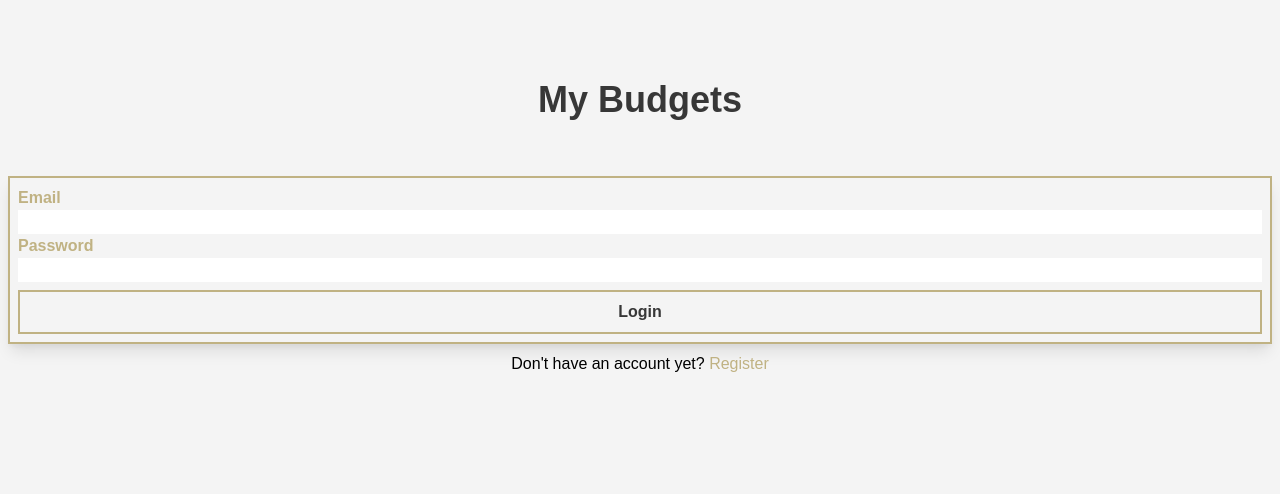
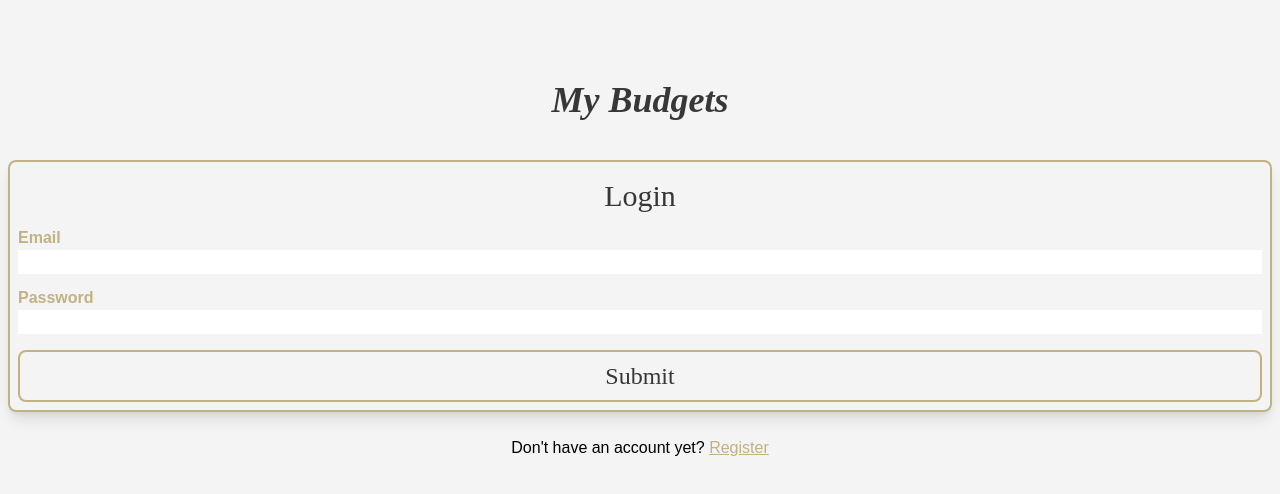
Before and after one commit to Dany-Rolon/ChallengeJS, a React (Create React App) app in the folder client/: page / in a window 1280 px wide. Shown: the top 494 px of the page. Built offline with nearby package versions, Linux system fonts and the light colour scheme.

Commit message:
style: General changes

```diff
--- a/client/src/views/NonAuthenticateUser.view.jsx
+++ b/client/src/views/NonAuthenticateUser.view.jsx
@@ -21,38 +21,38 @@ export default function NonAuthenticateUserView(){
 
     return(
         <div className="grid grid-cols-1">
-            <h1 className="text-primary text-center text-4xl mt-20 font-semibold">My Budgets</h1>
-            <form onSubmit={onSubmit} className="grid grid-cols-1 border-2 border-secondary shadow-lg p-2 mt-14 m-2" >
+            <h1 className="text-primary text-center text-4xl mt-20 font-semibold title md:italic">My Budgets</h1>
+            <form onSubmit={onSubmit} className="grid grid-cols-1 border-2 border-secondary shadow-lg p-2 mt-10 m-2 rounded-lg pt-4" >
                 {
-                    isLogin ? (null) : (<h2 className="text-2xl text-primary text-center">Create Account</h2>)
+                    isLogin ? (<h2 className="text-3xl text-primary text-center title">Login</h2>) : (<h2 className="text-3xl text-primary text-center title">Create Account</h2>)
                 }
 
-                <h3 className="text-secondary font-bold">Email</h3>
+                <h3 className="text-secondary font-bold pt-3">Email</h3>
                 <input type="text" className="w-full pl-1"/>
 
-                <h3 className="text-secondary font-bold">Password</h3>
+                <h3 className="text-secondary font-bold pt-3">Password</h3>
                 <input type="password" className="w-full pl-1"/>
 
                 {
                     isLogin ? null : (
                         <div>
-                            <h3 className="text-secondary font-bold">Repeat Password</h3>
+                            <h3 className="text-secondary font-bold pt-3">Repeat Password</h3>
                             <input type="password" className="w-full pl-1"/>
                         </div>
                     )
                 }
 
-                <button type="submit" className="border-2 border-secondary text-primary font-semibold py-2 mt-2 hover:bg-secondary hover:text-white">{isLogin ? 'Login' : 'Register'}</button>
+                <button type="submit" className="border-2 border-secondary text-primary py-2 mt-4 rounded-lg text-2xl title hover:bg-secondary hover:text-white">{isLogin ? 'Submit' : 'Register'}</button>
             </form>
 
             {
                 isLogin ?
                     (<div className="text-center">
-                        <p>Don't have an account yet? <button className="text-secondary focus:outline-none" onClick={onClick}>Register</button></p>
+                        <p>Don't have an account yet? <button className="text-secondary mt-4 underline focus:outline-none" onClick={onClick}>Register</button></p>
                     </div>)
                 :
                     (<div className="text-center">
-                        <p>Already have an account?  <button className="text-secondary focus:outline-none" onClick={onClick}>Login</button></p>
+                        <p>Already have an account?  <button className="text-secondary mt-4 underline focus:outline-none" onClick={onClick}>Login</button></p>
                     </div>)
             }
 
```
